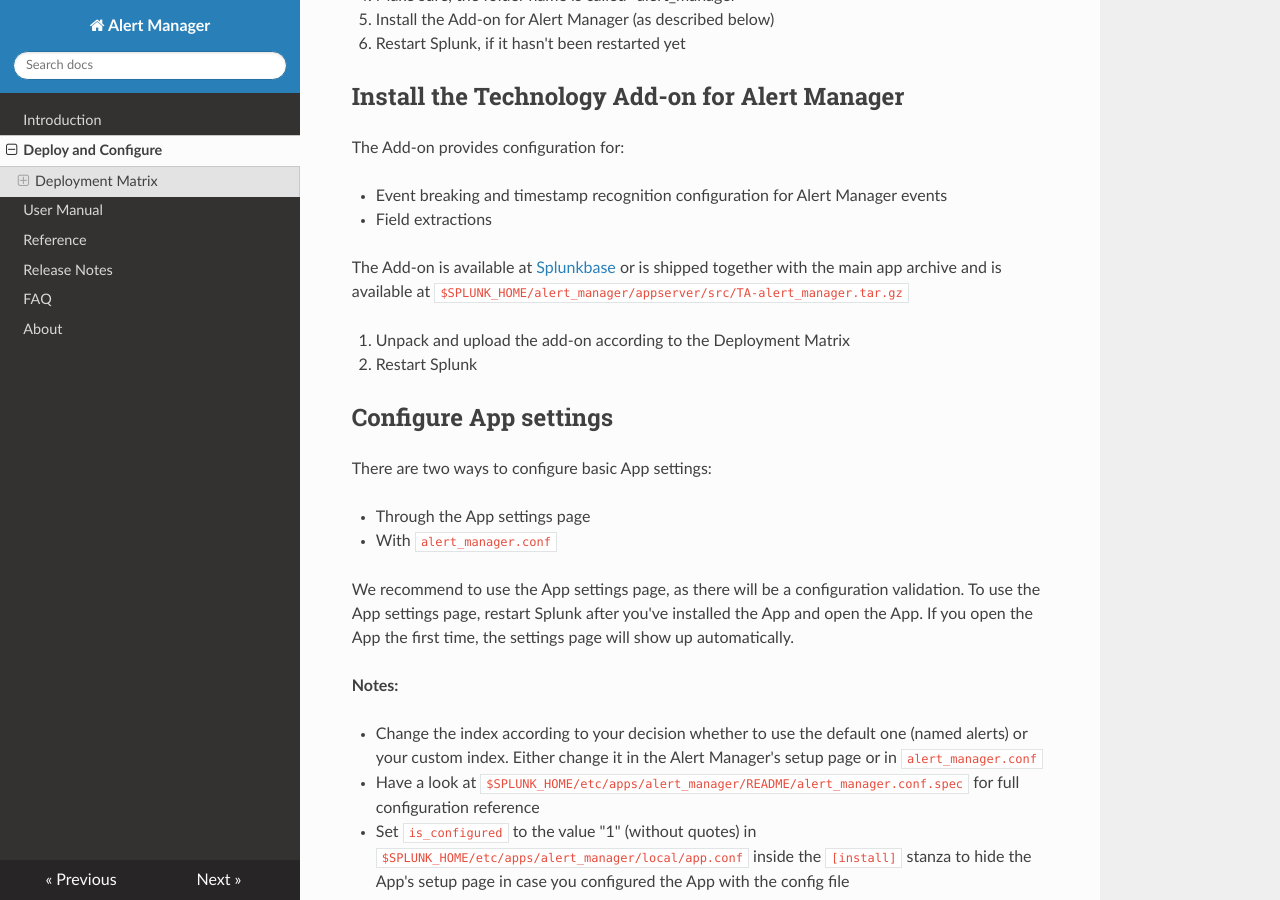
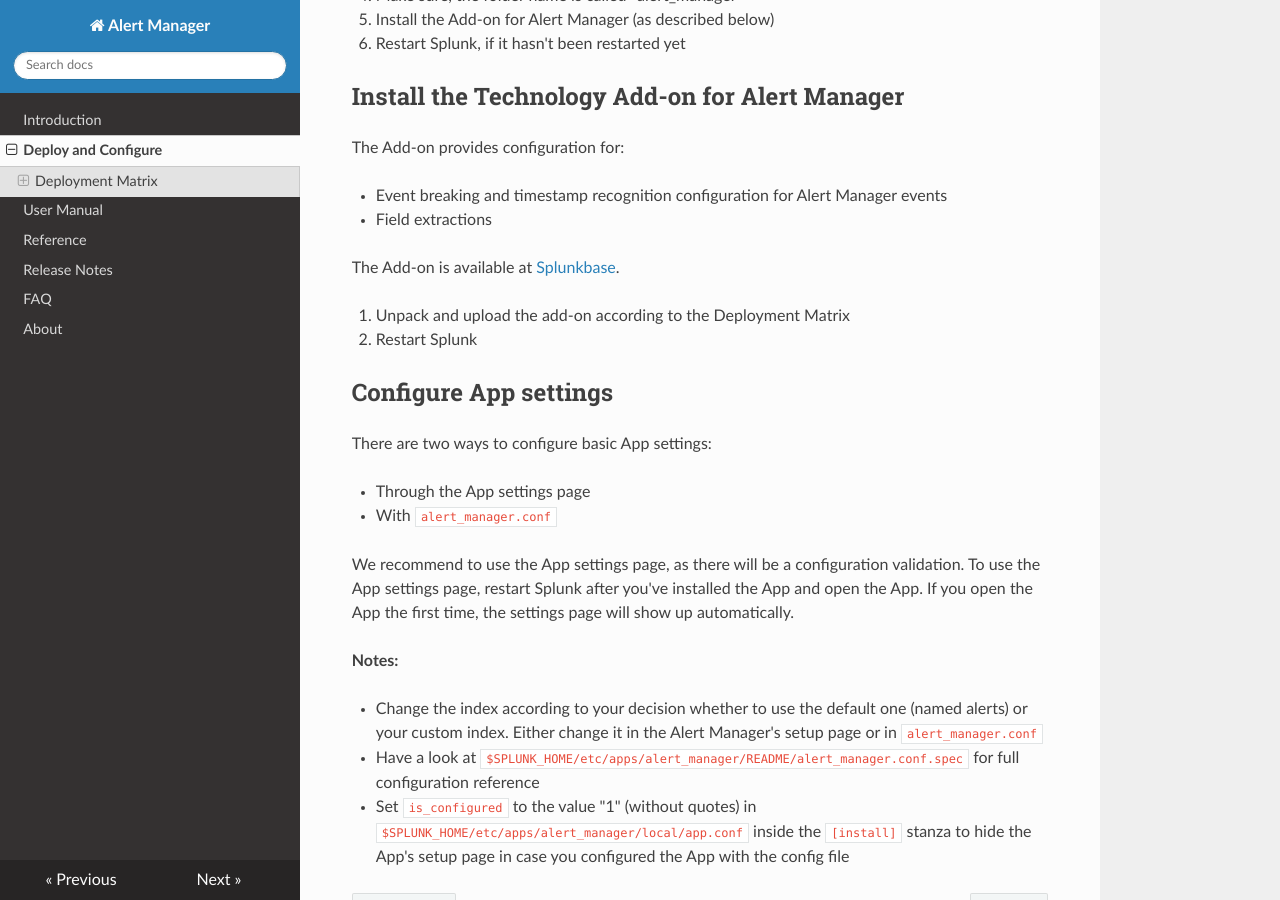
Before and after one commit to alertmanager/alert_manager_docs, an MkDocs documentation site: the page built from docs/installation_manual.md, in a window 1280 px wide and 900 px high, scrolled down 1469 px. Built offline with MkDocs 1.6.1, drawn with Linux system fonts in a browser that asks for light colours; nearby versions of some CDN libraries; old or Windows-style settings are respelled for this version of MkDocs.

Commit message:
Updated docs to reflect removed TA from main artefact

```diff
--- a/docs/installation_manual.md
+++ b/docs/installation_manual.md
@@ -51,7 +51,7 @@ The Add-on provides configuration for:
 * Event breaking and timestamp recognition configuration for Alert Manager events
 * Field extractions
 
-The Add-on is available at [Splunkbase](https://splunkbase.splunk.com/app/3365/) or is shipped together with the main app archive and is available at `$SPLUNK_HOME/alert_manager/appserver/src/TA-alert_manager.tar.gz`
+The Add-on is available at [Splunkbase](https://splunkbase.splunk.com/app/3365/).
 
 1. Unpack and upload the add-on according to the Deployment Matrix
 2. Restart Splunk
```
